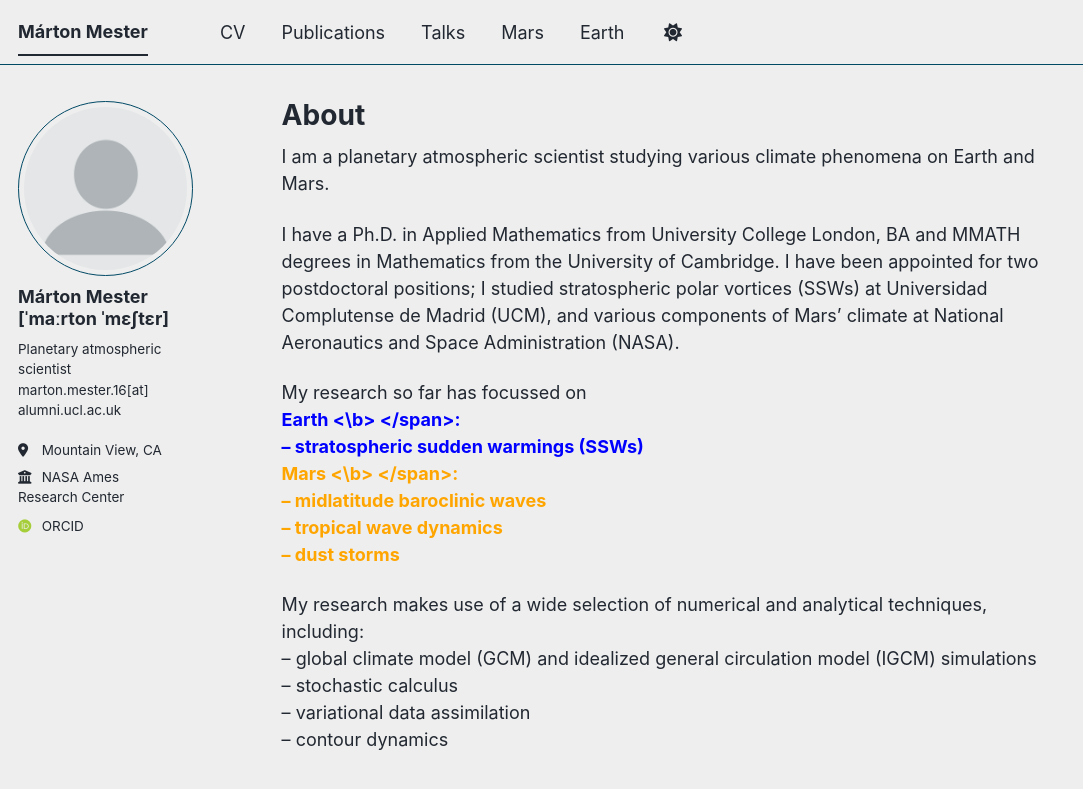
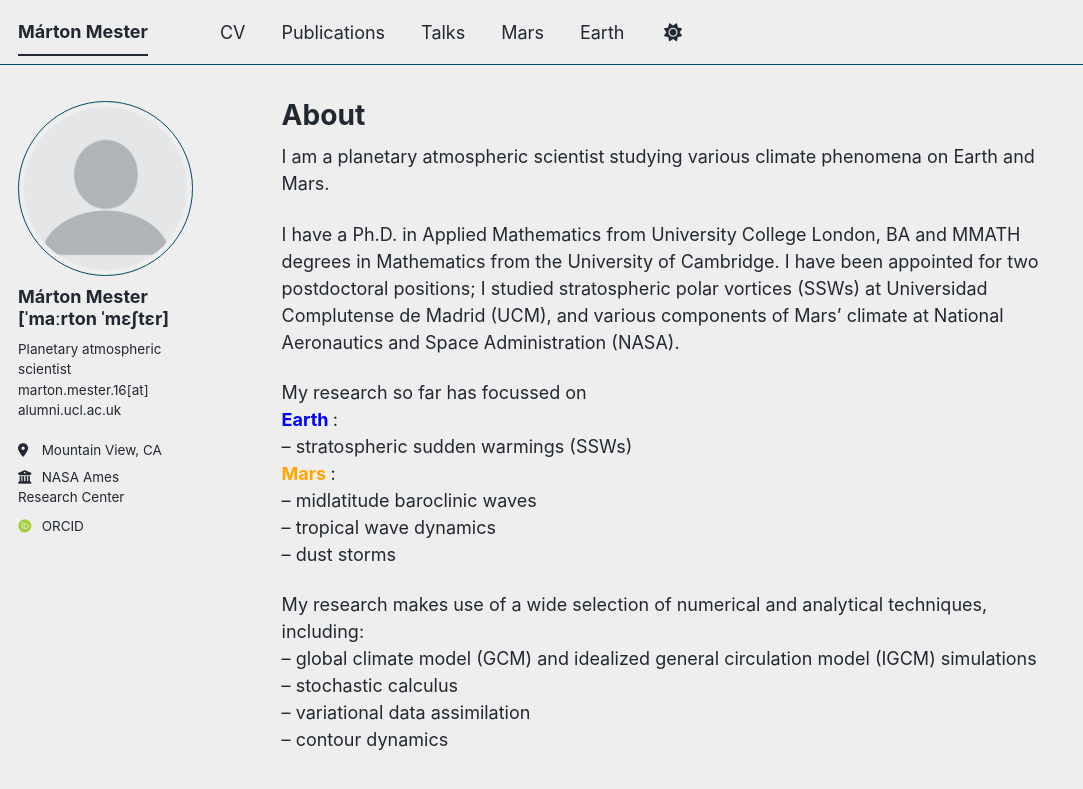
Before and after one commit to thengc6369/thengc6369.github.io, a Jekyll site: the page built from _pages/about.md, in a window 1280 px wide. Shown: the top 789 px of the page, without its empty margins (0-1083 px from the left). Built offline with Jekyll 4.4.1, drawn with Linux system fonts in a browser that asks for light colours; some web fonts are replaced; a script bundle is joined from its source files by our own code; library files that are not in the unit come from our copies.

Commit message:
Update about.md

```diff
--- a/_pages/about.md
+++ b/_pages/about.md
@@ -9,9 +9,9 @@ I am a planetary atmospheric scientist studying various climate phenomena on Ear
 I have a Ph.D. in Applied Mathematics from University College London, BA and MMATH degrees in Mathematics from the University of Cambridge. I have been appointed for two postdoctoral positions; I studied stratospheric polar vortices (SSWs) at Universidad Complutense de Madrid (UCM), and various components of Mars' climate at National Aeronautics and Space Administration (NASA).
 
 My research so far has focussed on <br>
-<span style="color: blue;"> <b> Earth <\b> </span>: <br>
+<span style="color: blue;"> <b> Earth </b> </span>: <br>
 &ndash; stratospheric sudden warmings (SSWs) <br>
-<span style="color: orange;"> <b> Mars <\b> </span>: <br>
+<span style="color: orange;"> <b> Mars </b> </span>: <br>
 &ndash; midlatitude baroclinic waves <br>
 &ndash; tropical wave dynamics <br>
 &ndash; dust storms <br>
```
